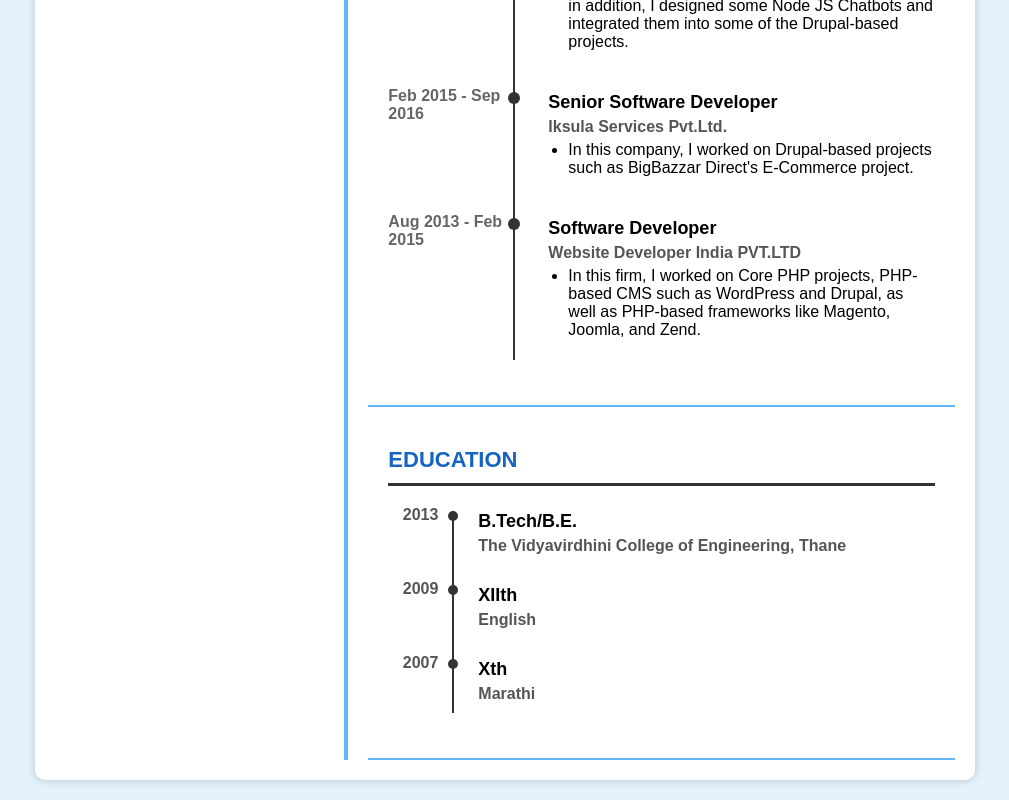
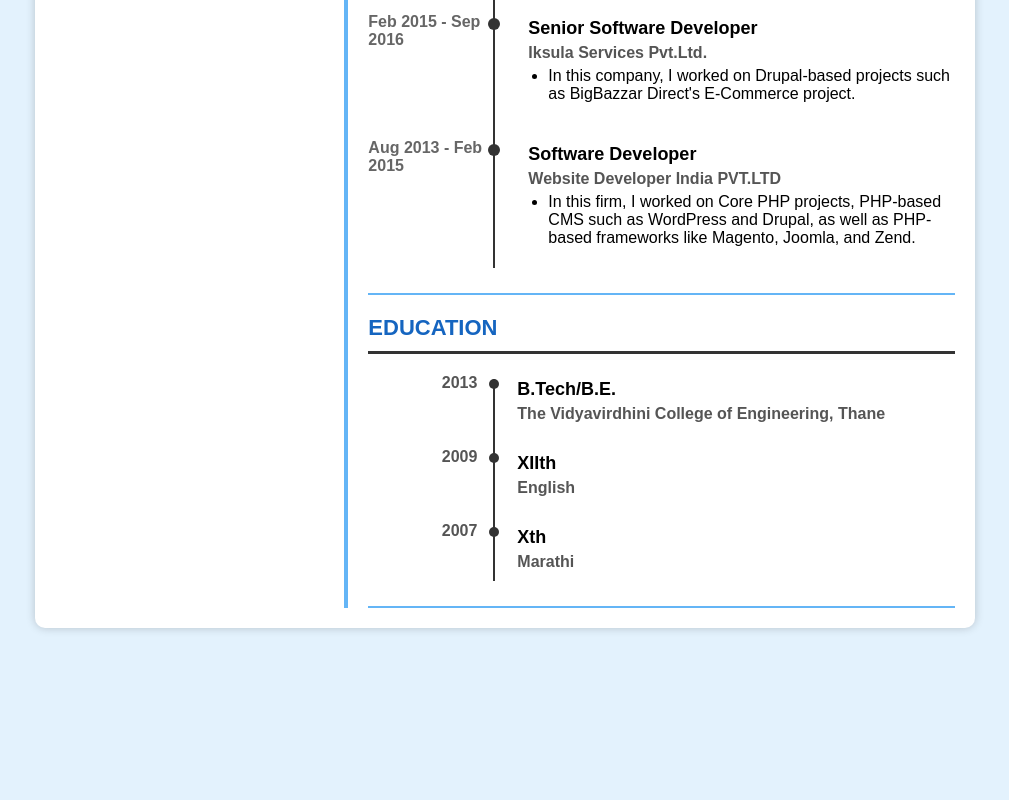
Before and after one commit to maheshkp92/mahesh-portfolio, a React (Create React App) app: page / in a window 1280 px wide. Shown: the part 1415-2215 px from the top of the page, without its empty margins (135-1144 px from the left). After the commit the page ends 2063 px from the top, so only its background shows below. Built offline with nearby package versions, Linux system fonts and the light colour scheme.

Commit message:
edu alignment

```diff
--- a/src/Education.css
+++ b/src/Education.css
@@ -1,6 +1,5 @@
 .education {
     font-family: Arial, sans-serif;
-    padding: 20px;
     max-width: 600px;
     margin: auto;
 }
@@ -22,6 +21,7 @@ h2 {
     align-items: flex-start;
     margin-bottom: 20px;
     position: relative;
+    padding-left: 59px;
 }
 
 .year {
@@ -51,7 +51,7 @@ h4 {
 .timeline::before {
     content: "";
     position: absolute;
-    left: 64px;
+    left: 125px;
     top: 5px;
     width: 2px;
     height: 100%;
@@ -65,6 +65,6 @@ h4 {
     background-color: #333;
     border-radius: 50%;
     position: absolute;
-    left: 60px;
+    left: 121px;
     top: 5px;
 }
--- a/src/WorkExperience.css
+++ b/src/WorkExperience.css
@@ -1,6 +1,5 @@
 .work-experience {
     font-family: Arial, sans-serif;
-    padding: 20px;
     max-width: 700px;
     margin: auto;
 }
```
